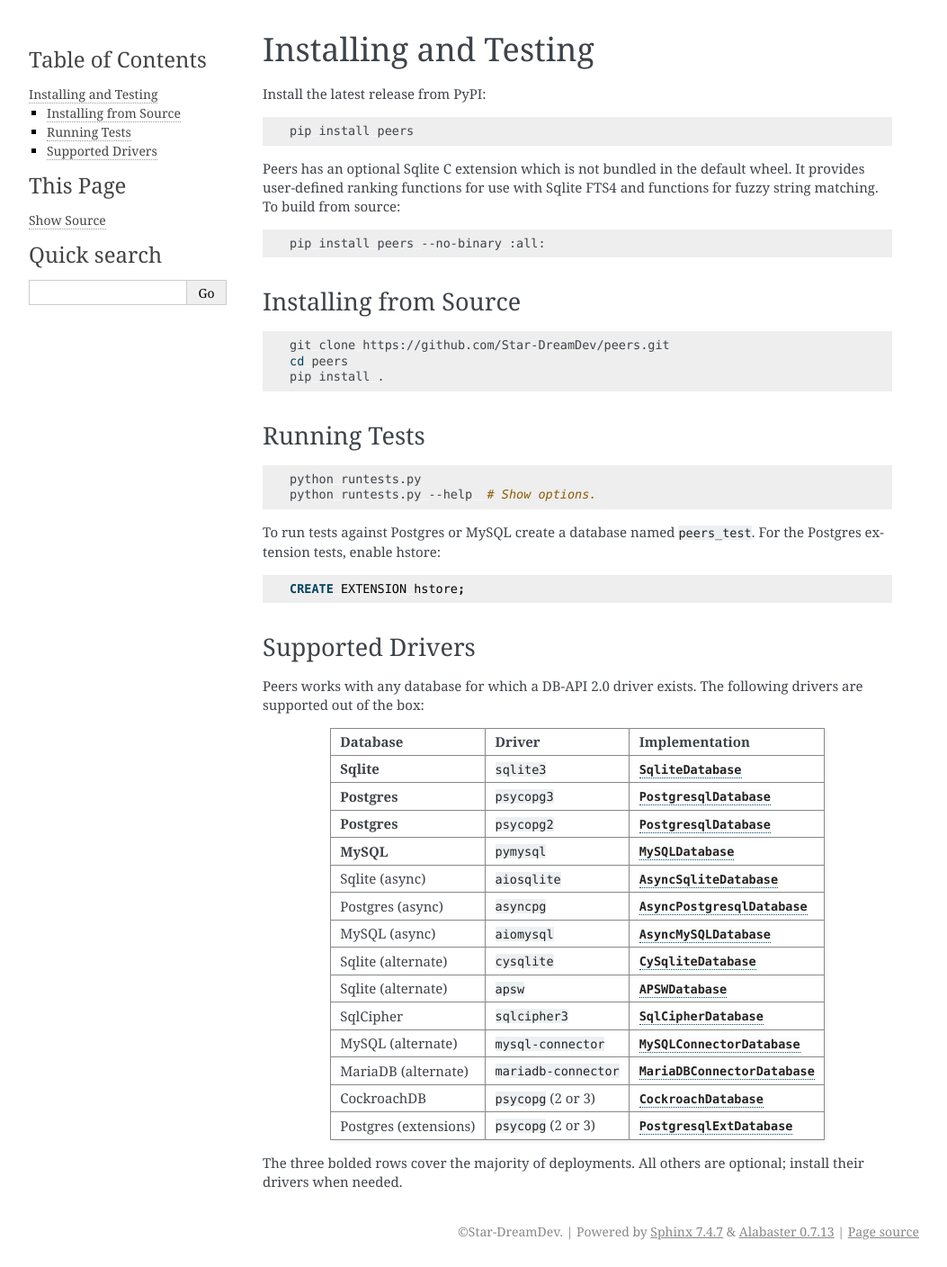
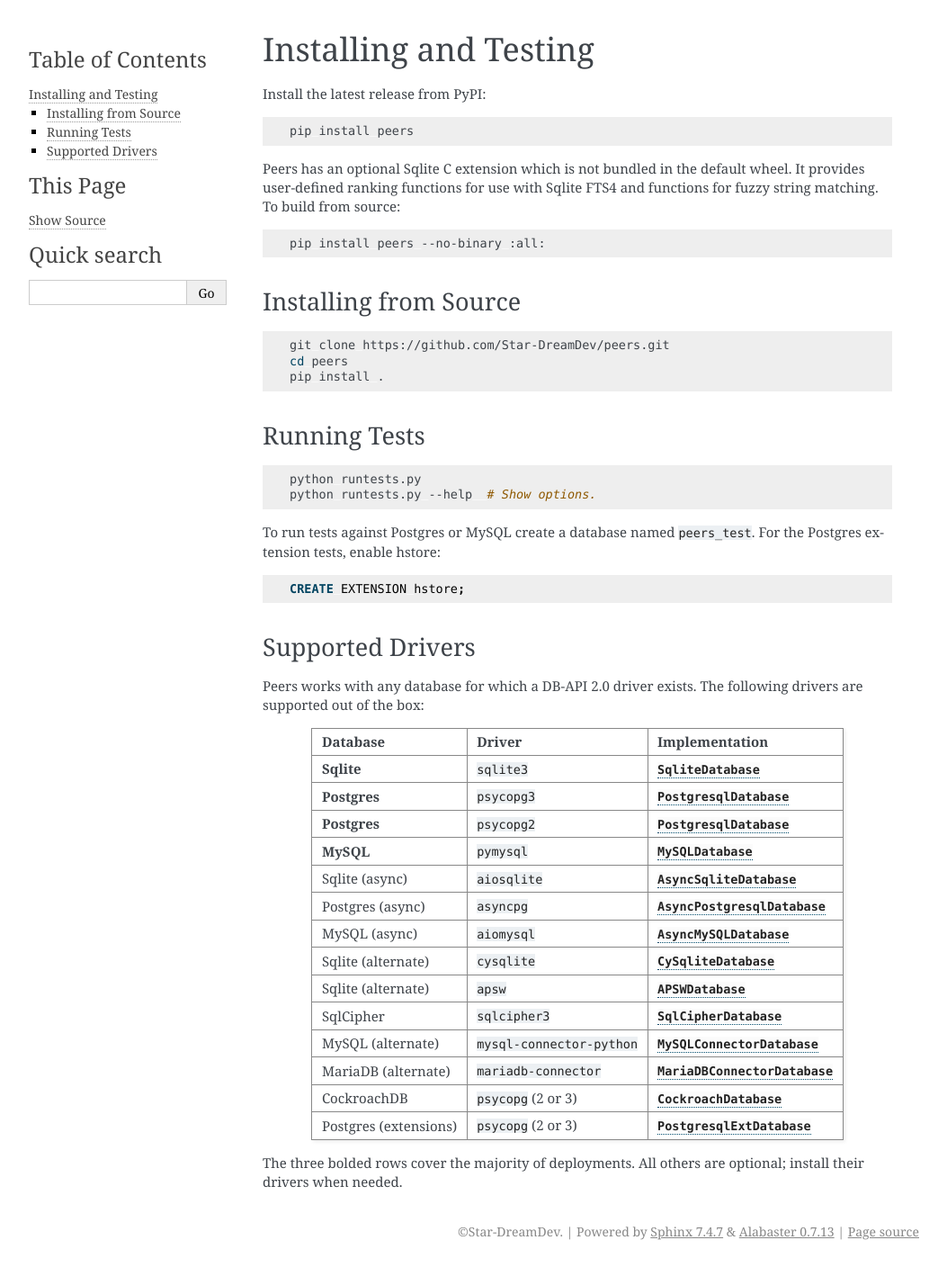
Before and after one commit to Star-DreamDev/myPeers, a Sphinx documentation site: the page built from docs/peers/installation.rst, in a window 1280 px wide. Shown: the whole page at 90% size, without its empty margins (118-1171 px from the left). Built offline with Sphinx 7.4.7, drawn with Linux system fonts in a browser that asks for light colours; the version number could not be read and is left out.

Commit message:
Rec the proper mysql driver for connector

```diff
--- a/docs/peers/installation.rst
+++ b/docs/peers/installation.rst
@@ -47,37 +47,37 @@
 Peers works with any database for which a DB-API 2.0 driver exists. The
 following drivers are supported out of the box:
 
-+-----------------------+------------------------+--------------------------------------------+
-| Database              | Driver                 | Implementation                             |
-+=======================+========================+============================================+
-| **Sqlite**            | ``sqlite3``            | :class:`SqliteDatabase`                    |
-+-----------------------+------------------------+--------------------------------------------+
-| **Postgres**          | ``psycopg3``           | :class:`PostgresqlDatabase`                |
-+-----------------------+------------------------+--------------------------------------------+
-| **Postgres**          | ``psycopg2``           | :class:`PostgresqlDatabase`                |
-+-----------------------+------------------------+--------------------------------------------+
-| **MySQL**             | ``pymysql``            | :class:`MySQLDatabase`                     |
-+-----------------------+------------------------+--------------------------------------------+
-| Sqlite (async)        | ``aiosqlite``          | :class:`.AsyncSqliteDatabase`              |
-+-----------------------+------------------------+--------------------------------------------+
-| Postgres (async)      | ``asyncpg``            | :class:`.AsyncPostgresqlDatabase`          |
-+-----------------------+------------------------+--------------------------------------------+
-| MySQL (async)         | ``aiomysql``           | :class:`.AsyncMySQLDatabase`               |
-+-----------------------+------------------------+--------------------------------------------+
-| Sqlite (alternate)    | ``cysqlite``           | :class:`.CySqliteDatabase`                 |
-+-----------------------+------------------------+--------------------------------------------+
-| Sqlite (alternate)    | ``apsw``               | :class:`.APSWDatabase`                     |
-+-----------------------+------------------------+--------------------------------------------+
-| SqlCipher             | ``sqlcipher3``         | :class:`.SqlCipherDatabase`                |
-+-----------------------+------------------------+--------------------------------------------+
-| MySQL (alternate)     | ``mysql-connector``    | :class:`.MySQLConnectorDatabase`           |
-+-----------------------+------------------------+--------------------------------------------+
-| MariaDB (alternate)   | ``mariadb-connector``  | :class:`.MariaDBConnectorDatabase`         |
-+-----------------------+------------------------+--------------------------------------------+
-| CockroachDB           | ``psycopg`` (2 or 3)   | :class:`.CockroachDatabase`                |
-+-----------------------+------------------------+--------------------------------------------+
-| Postgres (extensions) | ``psycopg`` (2 or 3)   | :class:`.PostgresqlExtDatabase`            |
-+-----------------------+------------------------+--------------------------------------------+
++-----------------------+----------------------------+--------------------------------------------+
+| Database              | Driver                     | Implementation                             |
++=======================+============================+============================================+
+| **Sqlite**            | ``sqlite3``                | :class:`SqliteDatabase`                    |
++-----------------------+----------------------------+--------------------------------------------+
+| **Postgres**          | ``psycopg3``               | :class:`PostgresqlDatabase`                |
++-----------------------+----------------------------+--------------------------------------------+
+| **Postgres**          | ``psycopg2``               | :class:`PostgresqlDatabase`                |
++-----------------------+----------------------------+--------------------------------------------+
+| **MySQL**             | ``pymysql``                | :class:`MySQLDatabase`                     |
++-----------------------+----------------------------+--------------------------------------------+
+| Sqlite (async)        | ``aiosqlite``              | :class:`.AsyncSqliteDatabase`              |
++-----------------------+----------------------------+--------------------------------------------+
+| Postgres (async)      | ``asyncpg``                | :class:`.AsyncPostgresqlDatabase`          |
++-----------------------+----------------------------+--------------------------------------------+
+| MySQL (async)         | ``aiomysql``               | :class:`.AsyncMySQLDatabase`               |
++-----------------------+----------------------------+--------------------------------------------+
+| Sqlite (alternate)    | ``cysqlite``               | :class:`.CySqliteDatabase`                 |
++-----------------------+----------------------------+--------------------------------------------+
+| Sqlite (alternate)    | ``apsw``                   | :class:`.APSWDatabase`                     |
++-----------------------+----------------------------+--------------------------------------------+
+| SqlCipher             | ``sqlcipher3``             | :class:`.SqlCipherDatabase`                |
++-----------------------+----------------------------+--------------------------------------------+
+| MySQL (alternate)     | ``mysql-connector-python`` | :class:`.MySQLConnectorDatabase`           |
++-----------------------+----------------------------+--------------------------------------------+
+| MariaDB (alternate)   | ``mariadb-connector``      | :class:`.MariaDBConnectorDatabase`         |
++-----------------------+----------------------------+--------------------------------------------+
+| CockroachDB           | ``psycopg`` (2 or 3)       | :class:`.CockroachDatabase`                |
++-----------------------+----------------------------+--------------------------------------------+
+| Postgres (extensions) | ``psycopg`` (2 or 3)       | :class:`.PostgresqlExtDatabase`            |
++-----------------------+----------------------------+--------------------------------------------+
 
 The three bolded rows cover the majority of deployments. All others are
 optional; install their drivers when needed.
```
